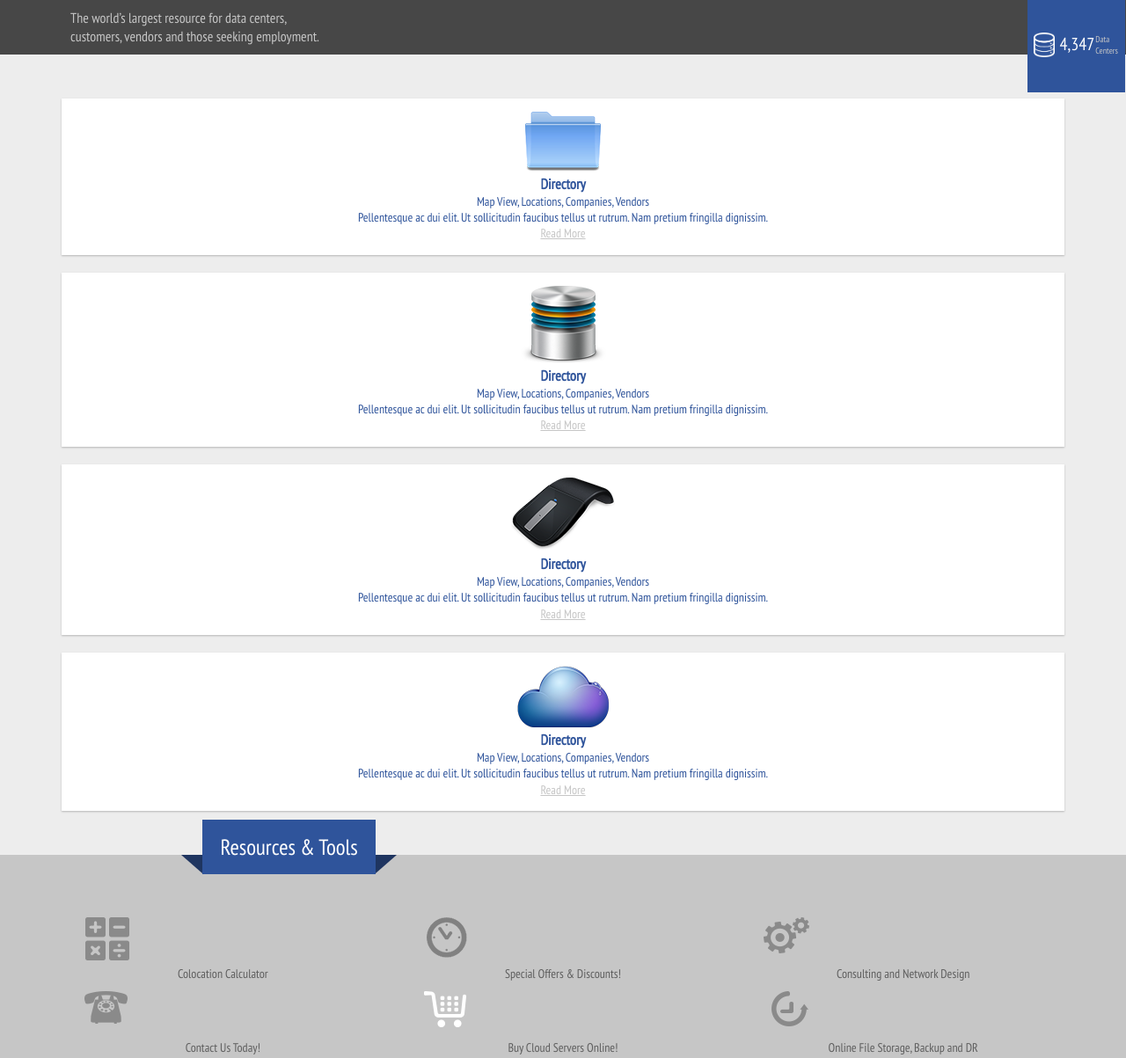
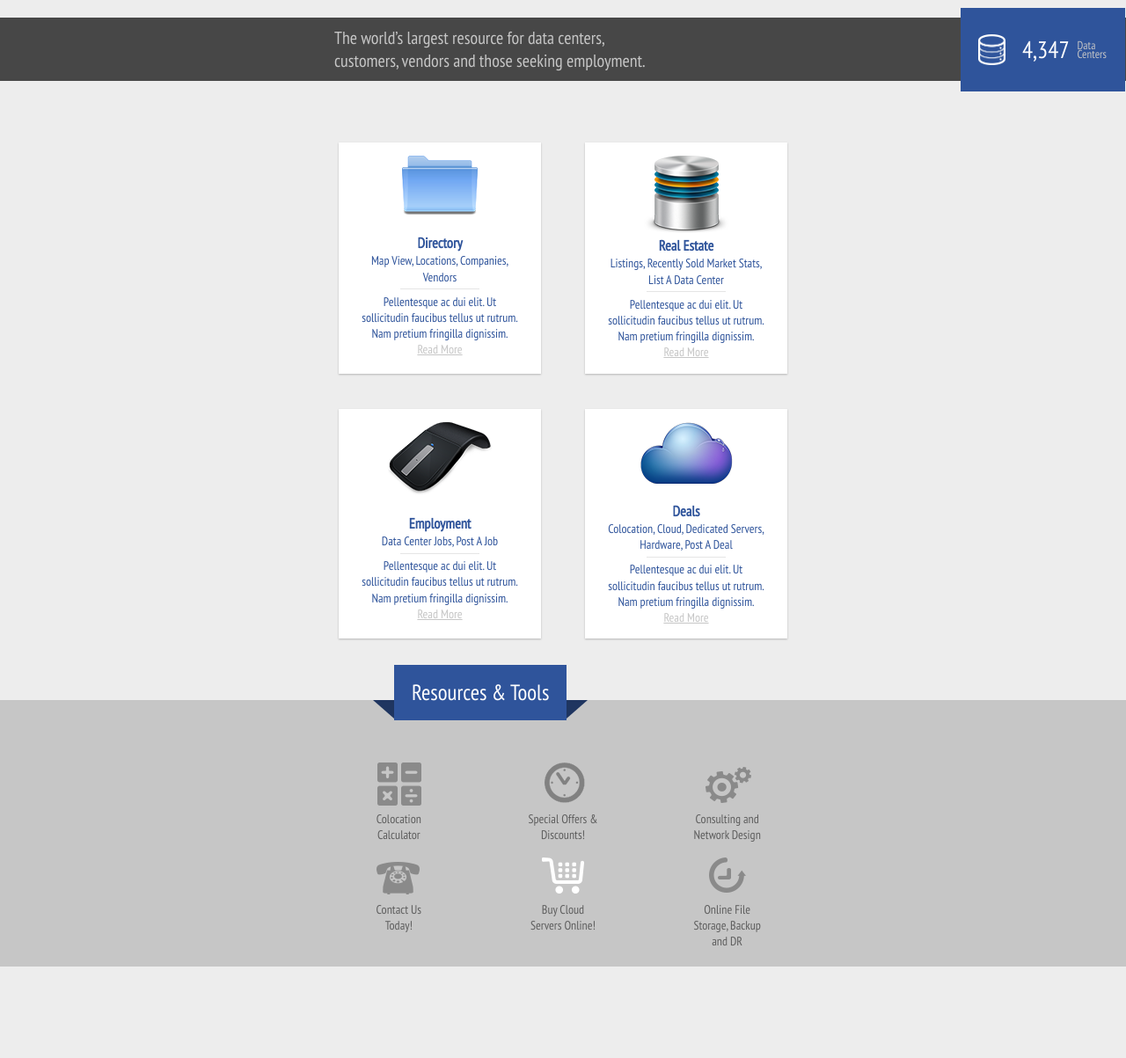
Before and after one commit to OlegZnamenskii/homework33, a plain HTML site: page index.html in a window 1280 px wide. Shown: the whole page at 88% size. After the commit the page ends 1099 px from the top, so only its background shows below. Drawn offline with Linux system fonts and the light colour scheme.

Commit message:
add @media min-width640px in style.css

```diff
--- a/css/style.css
+++ b/css/style.css
@@ -20,6 +20,7 @@ section {
     background: #474747;
     color: #c6c6c6;
     position: relative;
+    margin-top: 20px;
 }
 
 .resource {
@@ -73,6 +74,11 @@ section {
     cursor: pointer;
 }
 
+.line {
+    background: url(../img/bg_line.png) 50% 50% no-repeat;
+    height: 10px;
+}
+
 .read {
     color: #c6c6c6;
     text-decoration: underline;
@@ -80,6 +86,9 @@ section {
 
 .block:hover {
     background: #2f549b;
+    -webkit-box-shadow: 0 1px 2px 0 rgba(19, 19, 19, 1);
+    -moz-box-shadow: 0 1px 2px 0 rgba(19, 19, 19, 1);
+    box-shadow: 0 1px 2px 0 rgba(19, 19, 19, 1);
 }
 
 .block:hover .title {
@@ -195,3 +204,80 @@ section {
 .tools6 i {
     background-position: -505px 0;
 }
+
+/******* @MEDIA ********/
+
+@media screen and (min-width: 640px) {
+    .container {
+        max-width: 560px;
+    }
+
+    .resource {
+        font-size: 20px;
+    }
+
+    .data-center {
+        padding: 30px 20px;
+        font-size: 16px;
+        top: -11px;
+    }
+
+    .one {
+        font-size: 27px;
+        padding-left: 50px;
+    }
+
+    .two {
+        font-size: 13px;
+        padding: 8px 1px 1px 9px;
+    }
+
+    .two p {
+        padding: 0;
+        margin: 0;
+        line-height: 0.8;
+    }
+
+    .wrap-block {
+        display: flex;
+        flex-wrap: wrap;
+        justify-content: space-around;
+    }
+
+    .block {
+        width: 230px;
+    }
+
+    .mg-bottom img {
+        margin-bottom: 17px;
+    }
+
+    .bottom h5 {
+        left: 35%;
+    }
+
+    .tools {
+        padding: 0 42px;
+    }
+
+    .tools i {
+        margin: 0 auto;
+        background: url(../img/ic-sprte.png) 2px 0 no-repeat;
+    }
+
+    .tools2 i {
+        background: url(../img/ic-sprte.png) -100px 0 no-repeat;
+    }
+    .tools3 i {
+        background: url(../img/ic-sprte.png) -205px 5px no-repeat;
+    }
+    .tools4 i {
+        background: url(../img/ic-sprte.png) -312px 10px no-repeat;
+    }
+    .tools5 i {
+        background: url(../img/ic-sprte.png) -415px 5px no-repeat;
+    }
+    .tools6 i {
+        background: url(../img/ic-sprte.png) -515px 5px no-repeat;
+    }
+}
--- a/index.html
+++ b/index.html
@@ -32,7 +32,8 @@
 </section>
 <section class="center">
     <div class="container">
-        <div class="block">
+        <div class="wrap-block">
+            <div class="block mg-bottom">
                 <div class="inner">
                     <img src="upload/pic1.png" alt="block-image">
                     <h3 class="title">Directory</h3>
@@ -43,28 +44,24 @@
                         fringilla dignissim.</p>
                     <a class="read" href="#"><p>Read More</p></a>
                 </div>
-
             </div>
-        <div class="block">
-
+            <div class="block block2">
                 <div class="inner">
                     <img src="upload/pic2.png" alt="block-image">
-                <h3 class="title">Directory</h3>
-                <p class="description">Map View, Locations, Companies, Vendors</p>
+                    <h3 class="title">Real Estate</h3>
+                    <p class="description">Listings, Recently Sold Market Stats, List A Data Center</p>
                     <p class="line"></p>
                     <p class="paragraph">Pellentesque ac dui elit. Ut sollicitudin faucibus tellus ut rutrum. Nam
                         pretium
                         fringilla dignissim.</p>
                     <a class="read" href="#"><p>Read More</p></a>
                 </div>
-
             </div>
-        <div class="block">
-
+            <div class="block mg-bottom">
                 <div class="inner">
                     <img src="upload/pic3.png" alt="block-image">
-                <h3 class="title">Directory</h3>
-                <p class="description">Map View, Locations, Companies, Vendors</p>
+                    <h3 class="title">Employment</h3>
+                    <p class="description">Data Center Jobs, Post A Job</p>
                     <p class="line"></p>
                     <p class="paragraph">Pellentesque ac dui elit. Ut sollicitudin faucibus tellus ut rutrum.
                         Nam
@@ -72,14 +69,12 @@
                         fringilla dignissim.</p>
                     <a class="read" href="#"><p>Read More</p></a>
                 </div>
-
             </div>
-        <div class="block">
-
+            <div class="block mg-bottom">
                 <div class="inner">
                     <img src="upload/pic4.png" alt="block-image">
-                <h3 class="title">Directory</h3>
-                <p class="description">Map View, Locations, Companies, Vendors</p>
+                    <h3 class="title">Deals</h3>
+                    <p class="description">Colocation, Cloud, Dedicated Servers, Hardware, Post A Deal</p>
                     <p class="line"></p>
                     <p class="paragraph">Pellentesque ac dui elit. Ut sollicitudin faucibus tellus ut
                         rutrum. Nam
@@ -87,7 +82,7 @@
                         fringilla dignissim.</p>
                     <a class="read" href="#"><p>Read More</p></a>
                 </div>
-
+            </div>
         </div>
     </div> <!--container-->
 </section>
```
Lines whose indentation alone changed are shown as unchanged.
